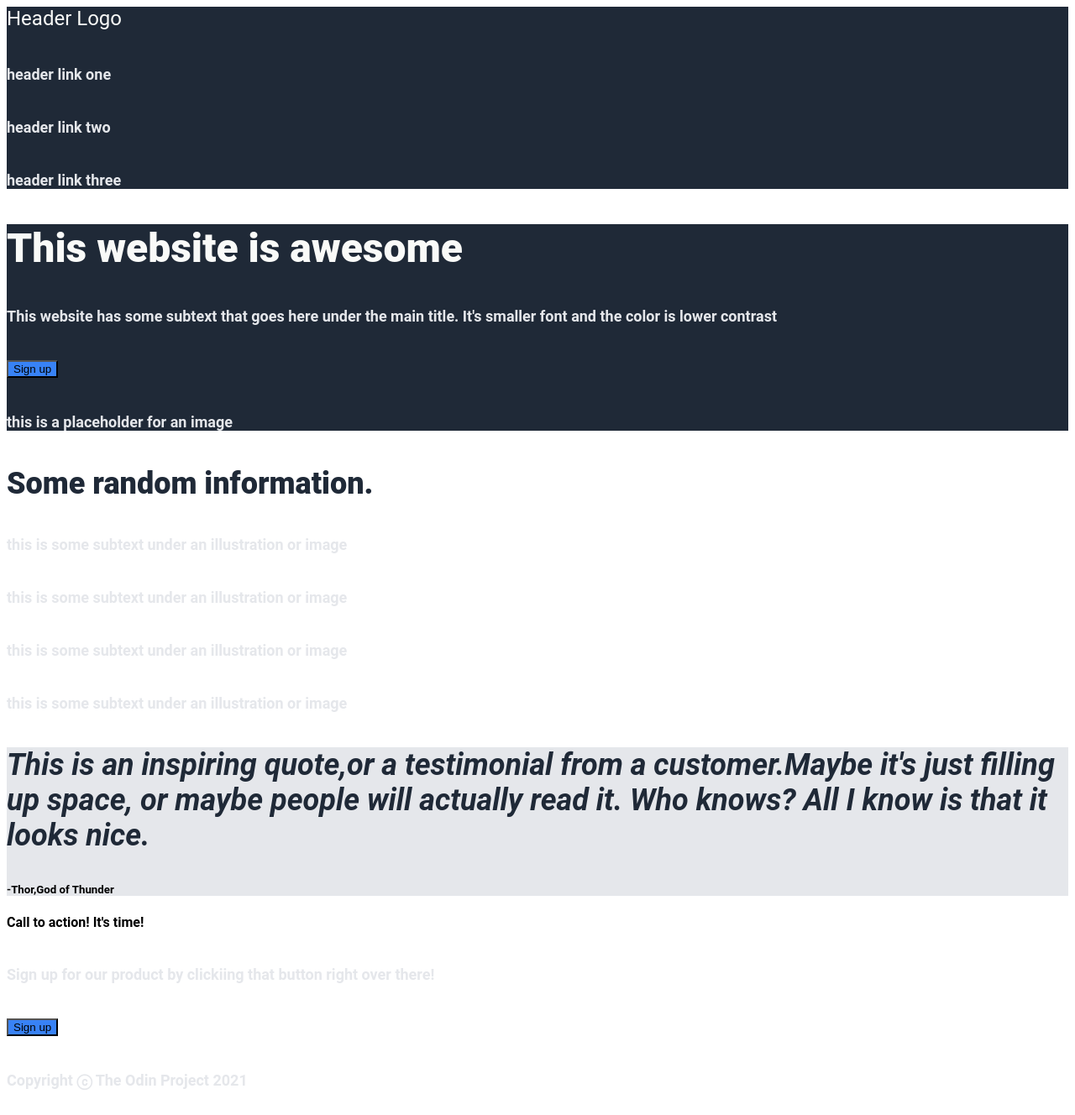
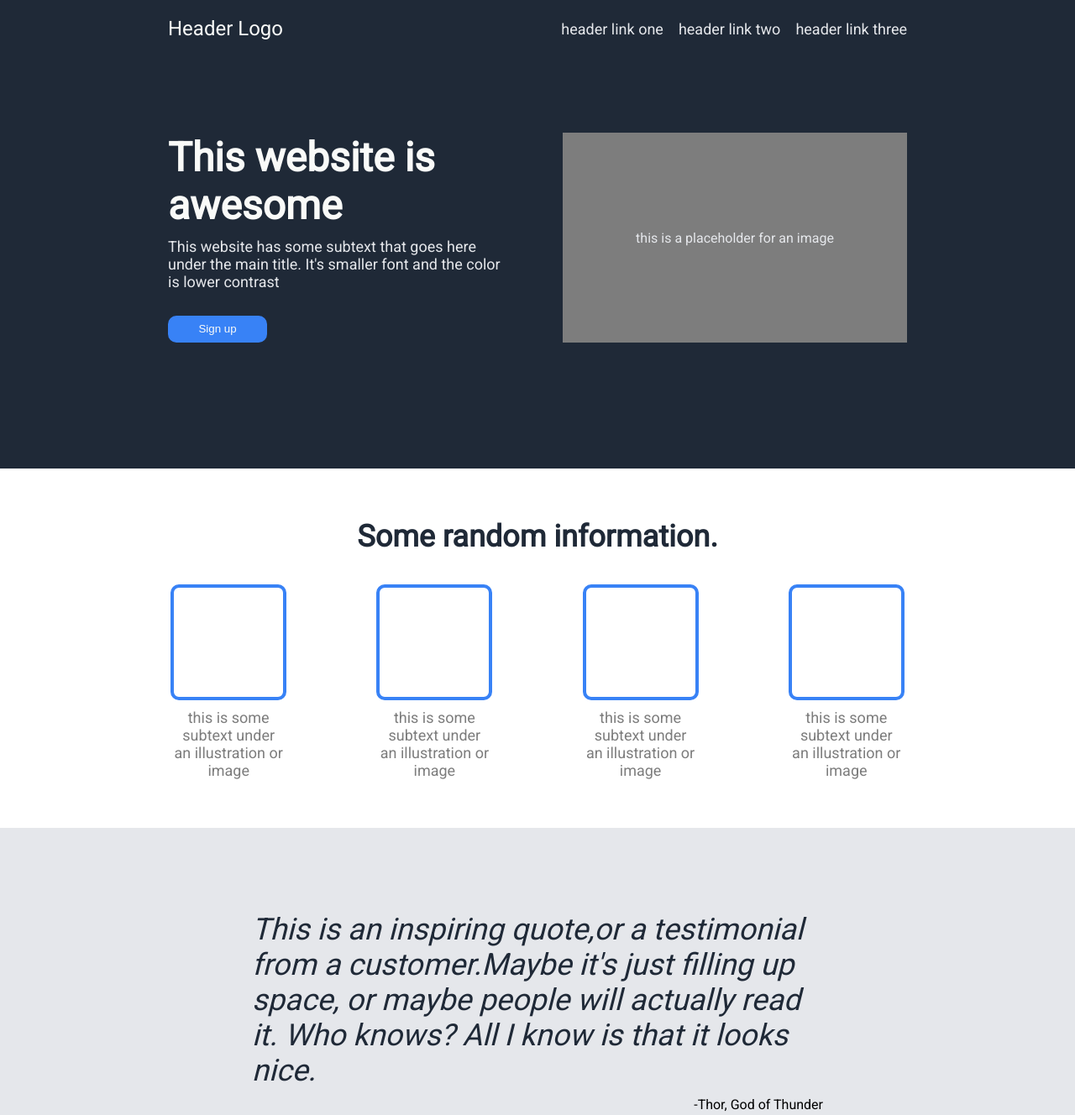
Before and after one commit to jackiebeeh/LandingPage, a plain HTML site: page index.html in a window 1280 px wide. Shown: the top 1328 px of the page at 84% size. Drawn offline with Linux system fonts and the light colour scheme.

Commit message:
attempt at exact copy of given landing page

```diff
--- a/index.html
+++ b/index.html
@@ -4,64 +4,65 @@
     <meta charset="UTF-8">
     <meta name="viewport" content="width=device-width, initial-scale=1.0">
     <title>LandingPage</title>
-    <link rel="stylesheet" href="./style.css" href="https://fonts.google.com/specimen/Roboto">
+    <link rel="stylesheet" href="./style.css">
 </head>
-<style>
-    body {
-        font-family: "Roboto", Arial;
-    }
-</style>
 <body>
-    <nav class="Header">
-        <div class="Header-logo">Header Logo</div>
-        <div class="Header-link"><h6>header link one</h6></div>
-        <div class="Header-link"><h6>header link two</h6></div>
-        <div class="Header-link"><h6>header link three</h6></div>
+    <nav class="header">
+        <div class="header-logo">Header Logo</div>
+        <div class="links">
+            <div class="header-link"><a>header link one</a></div>
+            <div class="header-link"><a>header link two</a></div>
+            <div class="header-link"><a>header link three</a></div>
+        </div>
     </nav>
-    <div class="Top-container">
-        <div class="Top-info">
-            <h1>This website is awesome</h1>
-            <h6>This website has some subtext that goes here under the main title. It's smaller font and the color is lower contrast</h6>
-            <button class="sign-up-button">Sign up</button>
+    <div class="hero">
+        <div class="hero-info">
+            <div class="hero-title">This website is awesome</div>
+            <div class="hero-text">This website has some subtext that goes here under the main title. It's smaller font and the color is lower contrast</div>
+            <button class="hero-button">Sign up</button>
         </div>
-        <div class="Top-image">
-            <h6>this is a placeholder for an image</h6>
+        <div class="hero-image">
+            this is a placeholder for an image
         </div>
     </div>
-    <div class="Middle-container">
-        <h2>Some random information.</h2>
+    <div class="middle-container">
+        <div class="middle-title">Some random information.</div>
         <div class="info-cards">
             <div class="card">
                 <div class="photo"></div>
-                <div class="photo-subtext"><h6>this is some subtext under an illustration or image</h6></div>
+                <div class="photo-subtext">this is some subtext under an illustration or image</div>
             </div>
             <div class="card">
                 <div class="photo"></div>
-                <div class="photo-subtext"><h6>this is some subtext under an illustration or image</h6></div>
+                <div class="photo-subtext">this is some subtext under an illustration or image</div>
             </div>
             <div class="card">
                 <div class="photo"></div>
-                <div class="photo-subtext"><h6>this is some subtext under an illustration or image</h6></div>
+                <div class="photo-subtext">this is some subtext under an illustration or image</div>
             </div>
             <div class="card">
                 <div class="photo"></div>
-                <div class="photo-subtext"><h6>this is some subtext under an illustration or image</h6></div>
+                <div class="photo-subtext">this is some subtext under an illustration or image</div>
             </div>
         </div>
     </div>
-    <div class="Bottom-container">
-        <h3>This is an inspiring quote,or a testimonial from a customer.Maybe it's just filling up space, or maybe people will actually read it. Who knows? All I know is that it looks nice.</h3>
-        <h5>-Thor,God of Thunder</h5>
+    <div class="bottom-container">
+        <div class="quote">This is an inspiring quote,or a testimonial from a customer.Maybe it's just filling up space, or maybe people will actually read it. Who knows? All I know is that it looks nice.</div>
+        <div class="signature">-Thor, God of Thunder</div>
     </div>
-    <div class="Sign-up-banner">
-        <div class="Signup-info">
-            <h4>Call to action! It's time!</h4>
-            <h6>Sign up for our product by clickiing that button right over there!</h6>
+
+    <div class="sign-up-banner">
+        <div class="box">
+            <div class="signup-info">
+                <div class="box-title">Call to action! It's time!</div>
+                Sign up for our product by clicking that button right over there!
+            </div>
+            <button class="bottom-button">Sign up</button>
         </div>
-        <button class="sign-up-button bottom">Sign up</button>
     </div>
-    <div class="Footer">
-        <h6>Copyright ⓒ The Odin Project 2021</h6>
+
+    <div class="footer">
+        Copyright ⓒ The Odin Project 2021
     </div>
 
 
--- a/style.css
+++ b/style.css
@@ -1,38 +1,178 @@
-/*
+@import url("https://fonts.googleapis.com/css?family=Roboto");
 
-/*Font*/
 body {
+    display: flex;
+    flex-direction: column;
+    margin: 0;
     font-family: "Roboto", Arial;
 }
-.Header-logo {
+.header {
+    display: flex;
+    align-items: center;
+    justify-content: space-between;
+    padding: 0 200px;
+    padding-bottom: 30px;
+    padding-top: 20px;
+}
+.header, .hero {
+    background-color: #1F2937;
+}
+.header-logo {
     font-size: 24px;
     color: #F9FAF8;
 }
-.Header, .Top-container {
-    background-color: #1F2937;
+.links {
+    display: flex;
+    gap: 18px;
+    font-size: 18px;
+    color: #E5E7EB;
+    margin: 0;
+    font-weight: 300;
 }
-h1 {
+
+.hero {
+    display: flex;
+    padding: 0 200px;
+    padding-top: 80px;
+    padding-bottom: 150px;
+    justify-content: space-between;
+    gap: 60px;
+}
+.hero-title {
     font-size: 48px;
-    font-weight: 800;
+    font-weight: 900;
+    color: #F9FAF8;
+    margin: 0;
+    padding-bottom: 10px;
+}
+.hero-text {
+    font-size: 18px;
+    color: #E5E7EB;
+    margin: 0;
+    font-weight: 200;
+}
+.hero-info {
+    display: flex;
+    flex-direction: column;
+    justify-content: center;
+    flex: 1;
+}
+button {
+    width: 118px;
+    height: 32px;
+    box-shadow: none;
+    border-radius: 10px;
+    background-color: #3882F6;
     color: #F9FAF8;
 }
-h2 {
+.hero-button {
+    margin-top: 30px;
+    border-style: none;
+}
+.hero-image {
+    display: flex;
+    background-color: rgb(125, 125, 125);
+    height: 250px;
+    width: 420px;
+    justify-content: center;
+    align-items: center;
+    flex: 1;
+    color: #E5E7EB;
+    flex-shrink: 0;
+}
+.middle-container {
+    display: flex;
+    flex-direction: column;
+    align-items: center;
+    align-content: stretch;
+    padding: 0 120px;
+    padding-top: 60px;
+    padding-bottom: 58px;
+}
+.middle-title {
     font-size: 36px;
     font-weight: 800;
     color: #1F2937;
+    margin: 0;
 }
-h3 {
+.info-cards {
+    display: flex;
+    padding-top: 36px;
+    gap: 24px;
+    justify-content: space-evenly;
+    width: 100%;
+}
+.photo {
+    border: 4px solid #3882F6;
+    height: 130px;
+    width: 130px;
+    border-radius: 10px;
+}
+.card {
+    display: flex;
+    flex-direction: column;
+    align-items: center;
+}
+.photo-subtext {
+    width: 130px;
+    text-align: center;
+    font-size: 18px;
+    color: rgb(125, 125, 125);
+    margin: 0;
+    font-weight: 300;
+    padding-top: 10px;
+}
+.bottom-container {
+    display: flex;
+    flex-direction: column;
+    padding: 0 300px;
+    padding-top: 100px;
+    padding-bottom: 100px;
+    background-color: #E5E7EB;
+}
+.quote {
     font-size: 36px;
     font-style: italic;
     color: #1F2937;
+    margin: 0;
+    font-weight: 200;
 }
-h6 {
-    font-size: 18px;
+.signature {
+    margin-left: auto;
+    margin-top: 10px;
+}
+.sign-up-banner {
+    padding: 0 200px;
+    display: flex;
+    align-items: center;
+    justify-content: center;
+    padding-bottom: 100px;
+    padding-top: 100px;
+}
+.box {
+    display: flex;
+    background-color: #3882F6;
+    width: 980px;
+    height: 160px;
+    border-radius: 10px;
+    align-items: center;
+    justify-content: space-evenly;
+}
+.box-title {
+    font-size: 24px;
+    color: #E5E7EB;
+    margin: 0;
+}
+.signup-info {
     color: #E5E7EB;
 }
-button {
-    background-color: #3882F6;
+.bottom-button {
+    border: 2px solid #E5E7EB;
 }
-.Bottom-container {
-    background-color: #E5E7EB;
+.footer {
+    text-align: center;
+    background-color: #1F2937;
+    color: #E5E7EB;
+    padding-top: 30px;
+    padding-bottom: 30px;
 }
```
